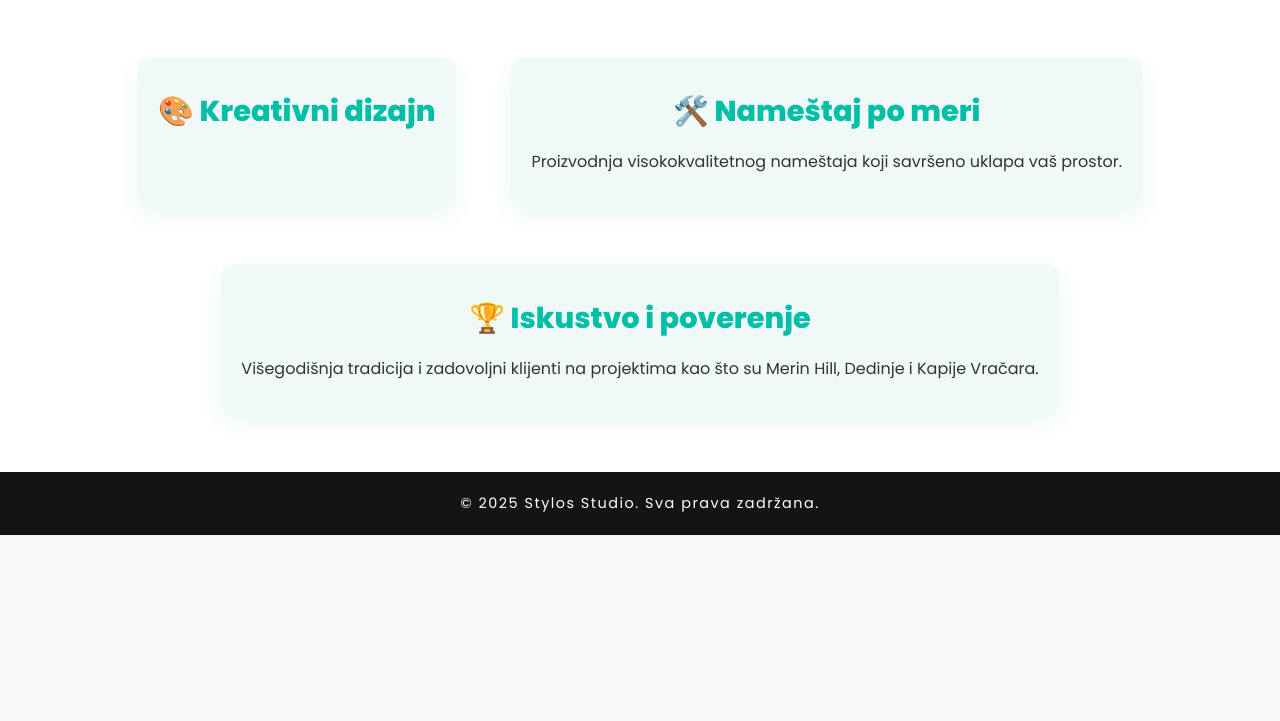
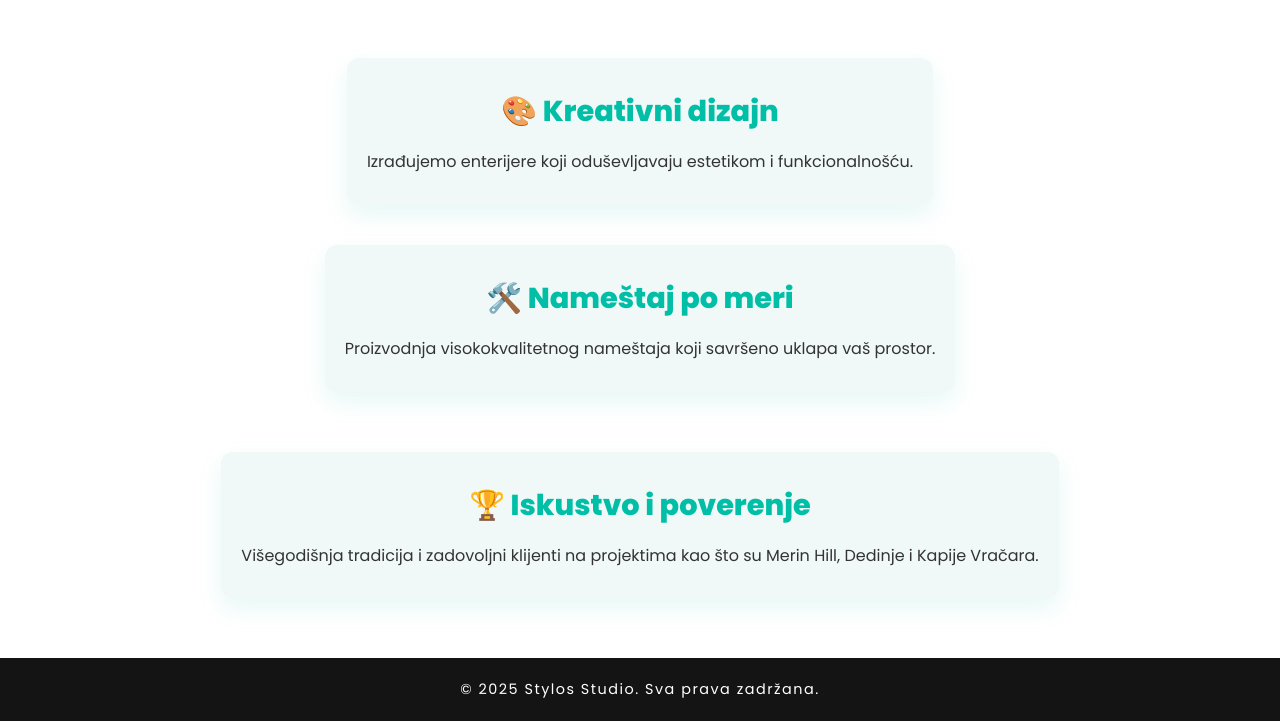
Before and after one commit to tatjanasepur/StylosStudioBusiness, a plain HTML site: page index.html in a window 1280 px wide. Shown: the part 852-1573 px from the top of the page. Before the commit the page ends 1387 px from the top, so only its background shows below. Drawn offline with nearby package versions, Linux system fonts and the light colour scheme.

Commit message:
Update index.html

```diff
--- a/index.html
+++ b/index.html
@@ -36,7 +36,7 @@
     <div class="container">
         <div class="feature-card">
             <h3>🎨 Kreativni dizajn</h3>
-            <pIzrađujemo enterijere koji oduševljavaju estetikom i funkcionalnošću.</p>
+            <p>Izrađujemo enterijere koji oduševljavaju estetikom i funkcionalnošću.</p>
         </div>
         <div class="feature-card">
             <h3>🛠️ Nameštaj po meri</h3>
```
